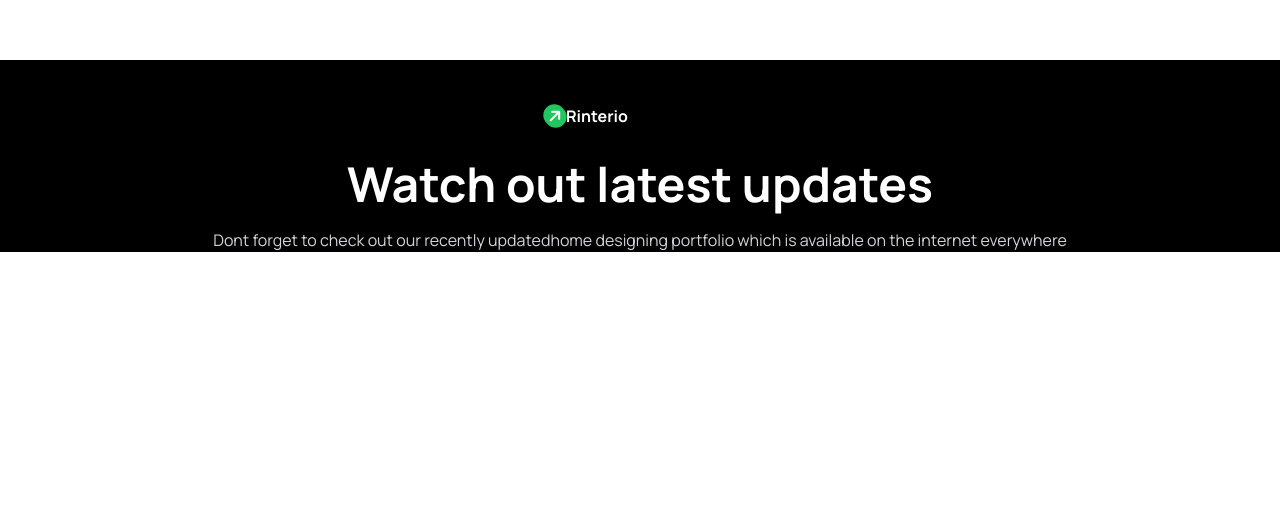
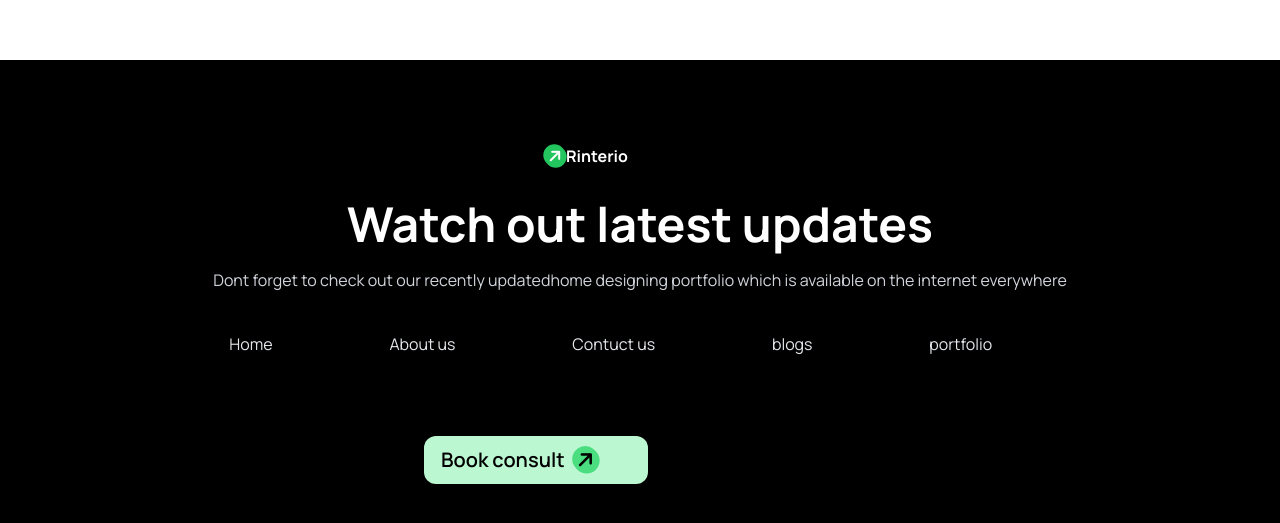
Before and after one commit to sunnah117/assignment-3, a plain HTML site: page index.html in a window 1280 px wide. Shown: the part 4379-4902 px from the top of the page. Before the commit the page ends 4671 px from the top, so only its background shows below. Drawn offline with nearby package versions, Linux system fonts and the light colour scheme.

Commit message:
finished the footer section

```diff
--- a/index.html
+++ b/index.html
@@ -254,8 +254,8 @@
                <section class="bg-[url('/assets/bg.jpg')] p-20">
                   <!-- button and heading texts -->
                   <div class="text-center mb-5 lg:mb-10 pt-10">
-                    <button class="flex bg-green-200  w-4/3  mx-auto rounded-xl lg:w-52 h-8 pl-2 items-center mb-7 ">  <i class="fa-solid fa-arrow-right"></i>  Explore our latest works</button>
-                    <h1 class="text-3xl lg:text-5xl font-bold mb-3 lg:mb-5 ">Our latest portfolio</h1>
+                    <button class="flex bg-green-200  w-4/3  mx-auto rounded-xl lg:w-52 h-8 pl-2 items-center mb-7 ">  <i class="fa-solid fa-arrow-right"></i>  Lets connet</button>
+                    <h1 class="text-3xl lg:text-5xl font-bold mb-3 lg:mb-5 ">Let’s Discuss Next Project</h1>
                     <p>We have very recently updated our home designing portfolio which is available on the internet everywhere</p>
                   </div>
             <!-- input area -->
@@ -291,12 +291,23 @@
 
                 </section>
                 <!-- footer -->
-                 <footer class="bg-black">
+                 <footer class="bg-black p-10 lg:20">
                   <!-- button and heading texts -->
                   <div class="text-center mb-5 lg:mb-10 pt-10">
-                    <button class=" text-white font-bold flex  w-4/3  mx-auto rounded-xl lg:w-52 h-8 pl-2 items-center mb-7 ">  <i class="bg-green-500 rounded-full p-1 -rotate-45 bg- fa-solid fa-arrow-right"></i>  Rinterio</button>
+                    <button class=" text-white font-bold flex  w-4/3  mx-auto rounded-xl lg:w-52 h-8 pl-2 items-center mb-7 ">  <i class="bg-green-500 rounded-full p-1 -rotate-45 bg- fa-solid fa-arrow-right"> </i>  Rinterio </button>
                     <h1 class=" text-white text-3xl lg:text-5xl font-bold mb-3 lg:mb-5 ">Watch out latest updates</h1>
                     <p class="text-gray-300"> Dont forget to check out our recently updatedhome designing portfolio which is available on the internet everywhere</p>
+                  </div>
+                  <!-- links -->
+                  <div class="lg:flex justify-around text-gray-200 mb-10 lg:mb-20 text-center lg:px-40">
+                <a href="">Home</a> <br>
+                <a href="">About us</a><br>
+                <a href="">Contuct us</a><br>
+                <a href="">blogs</a><br>
+                <a href="">portfolio</a><br>
+                  </div>
+                  <div class="text-black bg-green-200 ml-14 w-48 lg:w-56 rounded-xl items-center justify-center lg:ml-96">
+                    <a class="btn btn-ghost text-xl">Book consult <i class="bg-green-400 p-1 rounded-full   -rotate-45 fa-solid fa-arrow-right"></i></a>
                   </div>
                  </footer>
 
```
